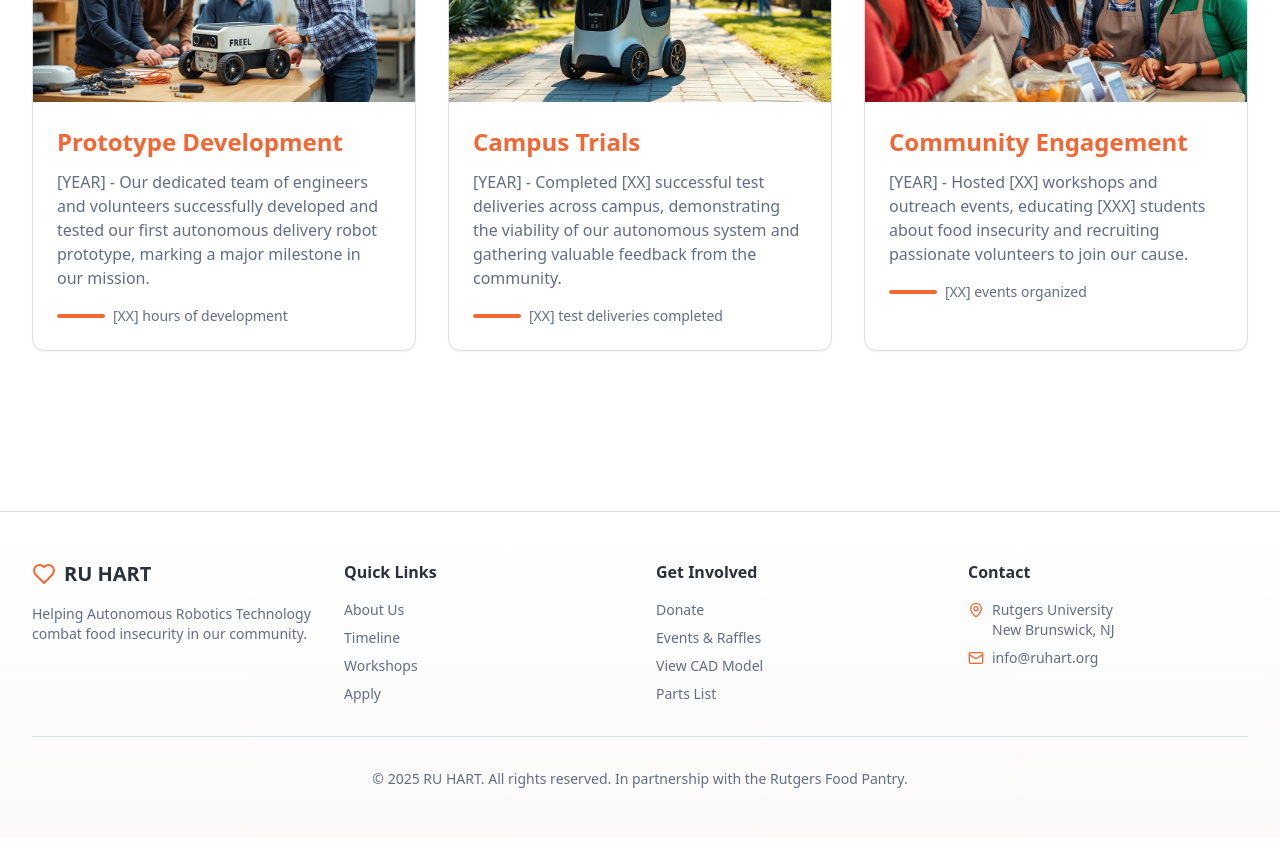
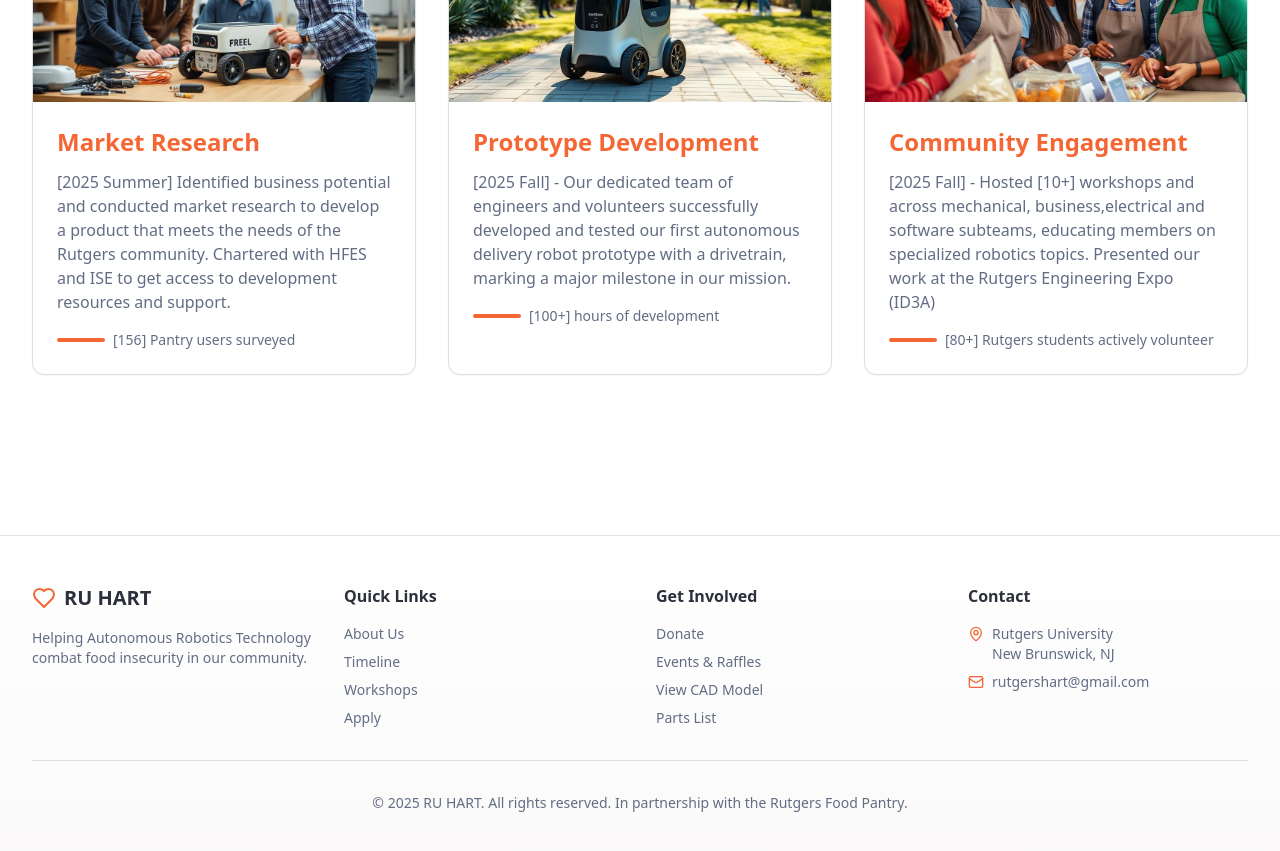
Before and after one commit to RU-BOTS/Public-Website, a React (Vite) app: page / in a window 1280 px wide. Shown: the part 3280-4131 px from the top of the page. Built offline with nearby package versions, Linux system fonts and the light colour scheme; the HTML template or start-up script is replaced by a standard one.

Commit message:
updated info

```diff
--- a/src/components/Footer.tsx
+++ b/src/components/Footer.tsx
@@ -45,7 +45,7 @@ const Footer = () => {
               </li>
               <li className="flex items-center gap-2">
                 <Mail className="h-4 w-4 text-primary flex-shrink-0" />
-                <span>info@ruhart.org</span>
+                <span>rutgershart@gmail.com</span>
               </li>
             </ul>
           </div>
--- a/src/pages/Donate.tsx
+++ b/src/pages/Donate.tsx
@@ -12,7 +12,7 @@ const Donate = () => {
 
   // Placeholder values - will be synced with GoFundMe
   const goalAmount = 50000;
-  const currentAmount = 12750;
+  const currentAmount = 5;
   const progressPercentage = (currentAmount / goalAmount) * 100;
 
   const donationTiers = [
--- a/src/pages/Home.tsx
+++ b/src/pages/Home.tsx
@@ -203,15 +203,13 @@ const Home = () => {
                 />
               </div>
               <CardContent className="pt-6">
-                <h3 className="text-2xl font-bold mb-3 text-primary">Prototype Development</h3>
+                <h3 className="text-2xl font-bold mb-3 text-primary">Market Research</h3>
                 <p className="text-muted-foreground mb-4">
-                  [YEAR] - Our dedicated team of engineers and volunteers successfully
-                  developed and tested our first autonomous delivery robot prototype,
-                  marking a major milestone in our mission.
+                  [2025 Summer] Identified business potential and conducted market research to develop a product that meets the needs of the Rutgers community. Chartered with HFES and ISE to get access to development resources and support.
                 </p>
                 <div className="flex items-center gap-2 text-sm text-muted-foreground">
                   <div className="h-1 w-12 bg-primary rounded"></div>
-                  <span>[XX] hours of development</span>
+                  <span>[156] Pantry users surveyed</span>
                 </div>
               </CardContent>
             </Card>
@@ -225,15 +223,15 @@ const Home = () => {
                 />
               </div>
               <CardContent className="pt-6">
-                <h3 className="text-2xl font-bold mb-3 text-primary">Campus Trials</h3>
+                <h3 className="text-2xl font-bold mb-3 text-primary">Prototype Development</h3>
                 <p className="text-muted-foreground mb-4">
-                  [YEAR] - Completed [XX] successful test deliveries across campus,
-                  demonstrating the viability of our autonomous system and gathering
-                  valuable feedback from the community.
+                  [2025 Fall] - Our dedicated team of engineers and volunteers successfully
+                  developed and tested our first autonomous delivery robot prototype with a drivetrain,
+                  marking a major milestone in our mission.
                 </p>
                 <div className="flex items-center gap-2 text-sm text-muted-foreground">
                   <div className="h-1 w-12 bg-primary rounded"></div>
-                  <span>[XX] test deliveries completed</span>
+                  <span>[100+] hours of development</span>
                 </div>
               </CardContent>
             </Card>
@@ -249,13 +247,13 @@ const Home = () => {
               <CardContent className="pt-6">
                 <h3 className="text-2xl font-bold mb-3 text-primary">Community Engagement</h3>
                 <p className="text-muted-foreground mb-4">
-                  [YEAR] - Hosted [XX] workshops and outreach events, educating
-                  [XXX] students about food insecurity and recruiting passionate
-                  volunteers to join our cause.
+                  [2025 Fall] - Hosted [10+] workshops and across mechanical, business,electrical and software subteams, educating members on specialized robotics topics. Presented our work at the Rutgers Engineering Expo (ID3A)
+
+
                 </p>
                 <div className="flex items-center gap-2 text-sm text-muted-foreground">
                   <div className="h-1 w-12 bg-primary rounded"></div>
-                  <span>[XX] events organized</span>
+                  <span> [80+] Rutgers students actively volunteer</span>
                 </div>
               </CardContent>
             </Card>
--- a/src/pages/OurStory.tsx
+++ b/src/pages/OurStory.tsx
@@ -11,7 +11,7 @@ import accomplishment3 from "@/assets/accomplishment-3.jpg";
 
 const OurStory = () => {
   const donationGoal = 5000;
-  const raisedAmount = 3200; // placeholder dynamic
+  const raisedAmount = 5; // current amount raised
   const raisedPct = Math.round((raisedAmount / donationGoal) * 100);
   return (
     <div className="min-h-screen py-20">
@@ -171,10 +171,10 @@ const OurStory = () => {
               <Card className="shadow-soft hover:shadow-medium transition-shadow">
                 <CardHeader className="text-center pb-4">
                   <div className="w-20 h-20 rounded-full bg-blue-500 mx-auto mb-4 flex items-center justify-center">
-                    <span className="text-2xl font-bold text-white">IL</span>
+                    <span className="text-2xl font-bold text-white">BF</span>
                   </div>
-                  <CardTitle className="text-lg">Illan Zarge</CardTitle>
-                  <p className="text-sm text-muted-foreground font-medium">Mechanical Lead</p>
+                  <CardTitle className="text-lg">Bridget Filan</CardTitle>
+                  <p className="text-sm text-muted-foreground font-medium">Electrical Advisor</p>
                 </CardHeader>
                 <CardContent className="text-center text-sm text-muted-foreground">
                   <p>Industrial and Systems Engineering, Class of 2028</p>
```
Also changed, not shown: vercel.json (added).
